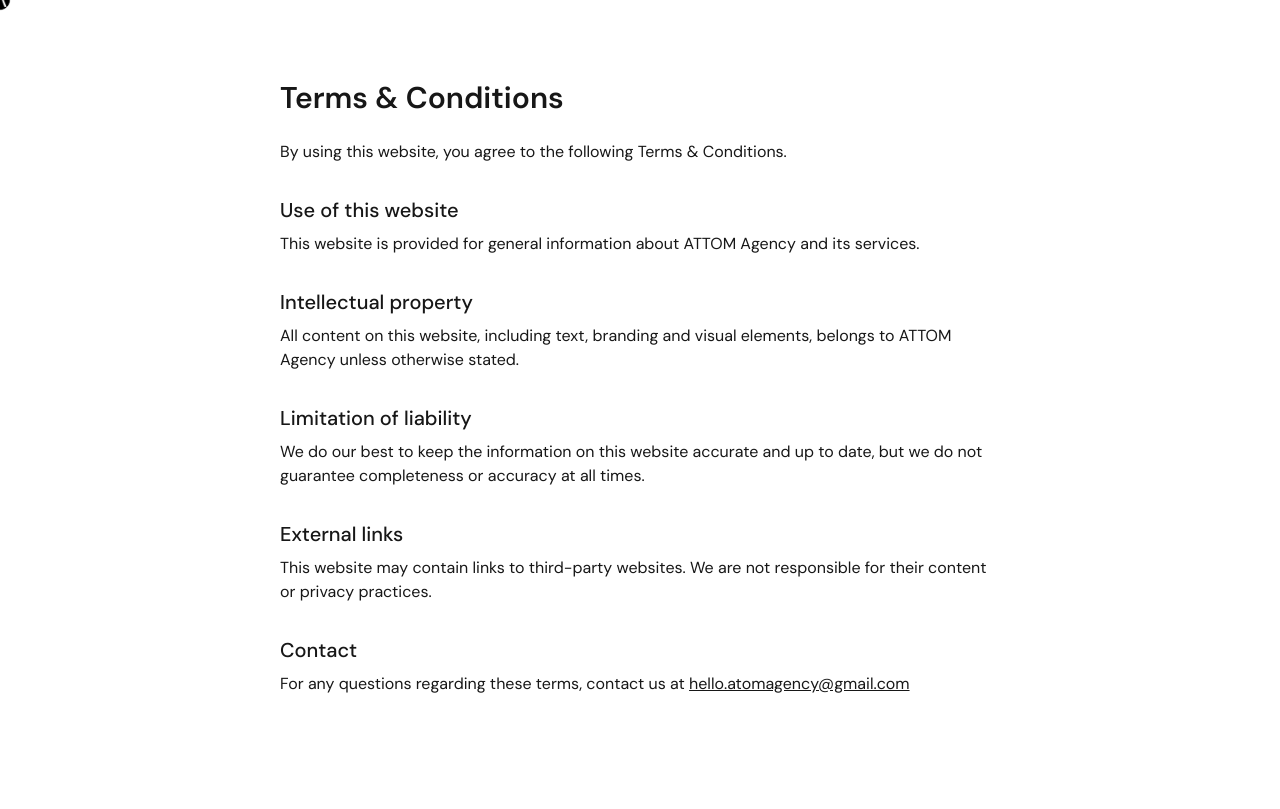
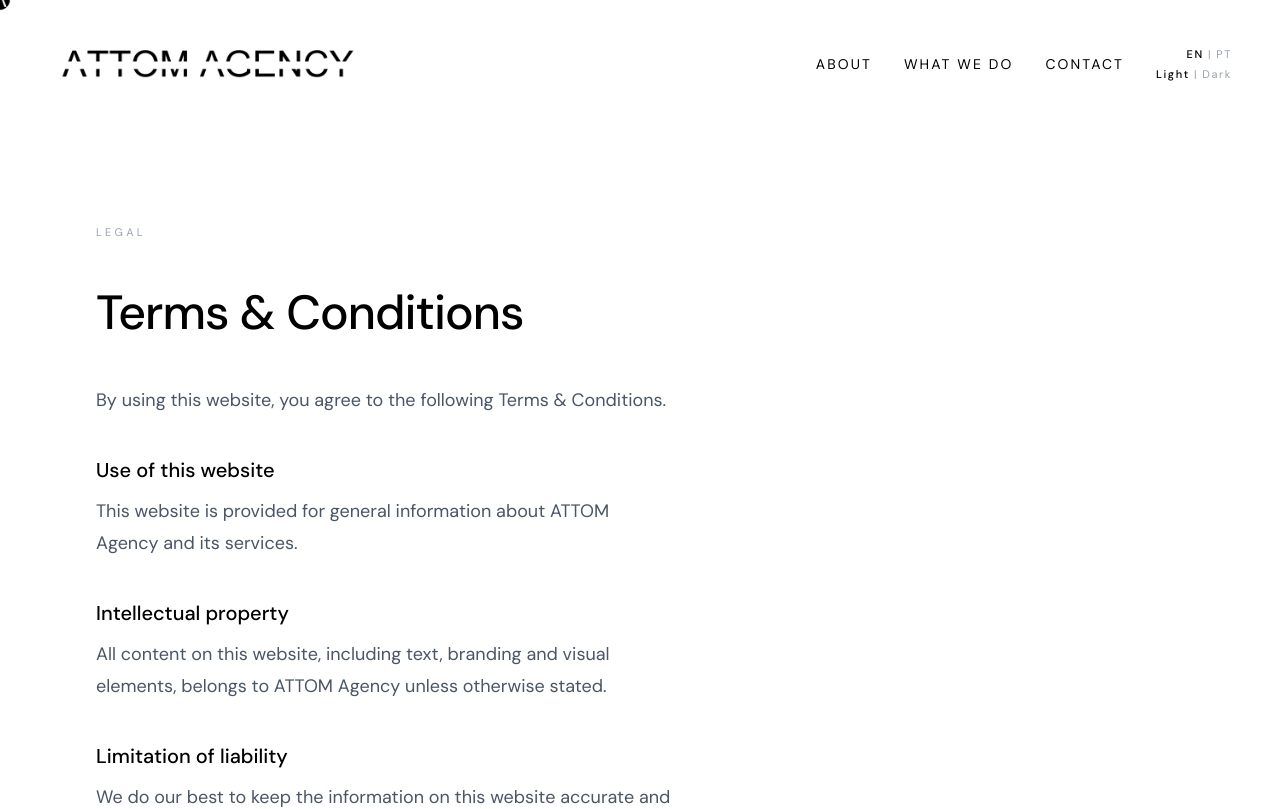
Before and after one commit to helloatomagency-arch/attom-website, a Next.js app: page /terms-and-conditions in a window 1280 px wide. Shown: the top 809 px of the page. Built offline with nearby package versions, Linux system fonts and the light colour scheme.

Commit message:
Header e Footer em todas as páginas legais, dark mode completo

```diff
--- a/app/cookie-policy/page.tsx
+++ b/app/cookie-policy/page.tsx
@@ -1,34 +1,51 @@
+"use client";
+
+import Header from "@/components/Header";
+import Footer from "@/components/Footer";
+import { useApp } from "@/contexts/AppContext";
+
 export default function CookiePolicy() {
+  const { theme } = useApp();
+  const d = theme === "dark";
+
   return (
-    <main className="max-w-3xl mx-auto px-6 py-20">
-      <h1 className="text-3xl font-semibold mb-6">Cookie Policy</h1>
+    <main className={`min-h-screen flex flex-col ${d ? "bg-black text-white" : "bg-white text-black"}`}>
+      <Header />
 
-      <p className="mb-4">
+      <section className="px-6 md:px-16 lg:px-24 pt-8 pb-32 max-w-3xl">
+        <p className="text-[11px] uppercase tracking-[0.3em] text-gray-400 mb-12">Cookie Policy</p>
+
+        <h1 className="text-4xl md:text-5xl font-medium tracking-[-0.02em] mb-12">Cookie Policy</h1>
+
+        <p className={`mb-8 text-lg leading-[1.75] ${d ? "text-gray-400" : "text-gray-600"}`}>
           This website uses cookies to improve your browsing experience and help us understand how the site is used.
         </p>
 
-      <h2 className="text-xl font-medium mt-8 mb-2">What are cookies?</h2>
-      <p className="mb-4">
+        <h2 className="text-xl font-medium mt-10 mb-3">What are cookies?</h2>
+        <p className={`mb-8 text-lg leading-[1.75] ${d ? "text-gray-400" : "text-gray-600"}`}>
           Cookies are small text files stored on your device when you visit a website.
         </p>
 
-      <h2 className="text-xl font-medium mt-8 mb-2">How we use cookies</h2>
-      <p className="mb-4">
+        <h2 className="text-xl font-medium mt-10 mb-3">How we use cookies</h2>
+        <p className={`mb-8 text-lg leading-[1.75] ${d ? "text-gray-400" : "text-gray-600"}`}>
           We may use cookies to remember preferences, improve performance and analyse website traffic.
         </p>
 
-      <h2 className="text-xl font-medium mt-8 mb-2">Your choices</h2>
-      <p className="mb-4">
+        <h2 className="text-xl font-medium mt-10 mb-3">Your choices</h2>
+        <p className={`mb-8 text-lg leading-[1.75] ${d ? "text-gray-400" : "text-gray-600"}`}>
           You can accept or reject non-essential cookies through the cookie banner shown on this website.
         </p>
 
-      <h2 className="text-xl font-medium mt-8 mb-2">Contact</h2>
-      <p>
+        <h2 className="text-xl font-medium mt-10 mb-3">Contact</h2>
+        <p className={`text-lg leading-[1.75] ${d ? "text-gray-400" : "text-gray-600"}`}>
           For any questions about cookies, contact us at{" "}
-        <a href="mailto:hello.atomagency@gmail.com" className="underline">
+          <a href="mailto:hello.atomagency@gmail.com" className={`underline underline-offset-4 ${d ? "hover:text-white" : "hover:text-black"} transition`}>
             hello.atomagency@gmail.com
           </a>
         </p>
+      </section>
+
+      <Footer />
     </main>
   );
 }
--- a/app/privacy-policy/page.tsx
+++ b/app/privacy-policy/page.tsx
@@ -1,39 +1,56 @@
+"use client";
+
+import Header from "@/components/Header";
+import Footer from "@/components/Footer";
+import { useApp } from "@/contexts/AppContext";
+
 export default function PrivacyPolicy() {
+  const { theme } = useApp();
+  const d = theme === "dark";
+
   return (
-    <main className="max-w-3xl mx-auto px-6 py-20">
-      <h1 className="text-3xl font-semibold mb-6">Privacy Policy</h1>
+    <main className={`min-h-screen flex flex-col ${d ? "bg-black text-white" : "bg-white text-black"}`}>
+      <Header />
 
-      <p className="mb-4">
+      <section className="px-6 md:px-16 lg:px-24 pt-8 pb-32 max-w-3xl">
+        <p className="text-[11px] uppercase tracking-[0.3em] text-gray-400 mb-12">Legal</p>
+
+        <h1 className="text-4xl md:text-5xl font-medium tracking-[-0.02em] mb-12">Privacy Policy</h1>
+
+        <p className={`mb-8 text-lg leading-[1.75] ${d ? "text-gray-400" : "text-gray-600"}`}>
           ATTOM Agency respects your privacy and is committed to protecting your personal data.
         </p>
 
-      <h2 className="text-xl font-medium mt-8 mb-2">Information we collect</h2>
-      <p className="mb-4">
+        <h2 className="text-xl font-medium mt-10 mb-3">Information we collect</h2>
+        <p className={`mb-8 text-lg leading-[1.75] ${d ? "text-gray-400" : "text-gray-600"}`}>
           We may collect your name, email address, company information and any details you provide through our contact forms.
         </p>
 
-      <h2 className="text-xl font-medium mt-8 mb-2">How we use your data</h2>
-      <p className="mb-4">
+        <h2 className="text-xl font-medium mt-10 mb-3">How we use your data</h2>
+        <p className={`mb-8 text-lg leading-[1.75] ${d ? "text-gray-400" : "text-gray-600"}`}>
           Your information is used to respond to inquiries, provide services, and improve our website.
         </p>
 
-      <h2 className="text-xl font-medium mt-8 mb-2">Data protection</h2>
-      <p className="mb-4">
+        <h2 className="text-xl font-medium mt-10 mb-3">Data protection</h2>
+        <p className={`mb-8 text-lg leading-[1.75] ${d ? "text-gray-400" : "text-gray-600"}`}>
           We implement appropriate security measures to protect your personal data.
         </p>
 
-      <h2 className="text-xl font-medium mt-8 mb-2">Your rights</h2>
-      <p className="mb-4">
+        <h2 className="text-xl font-medium mt-10 mb-3">Your rights</h2>
+        <p className={`mb-8 text-lg leading-[1.75] ${d ? "text-gray-400" : "text-gray-600"}`}>
           You have the right to access, correct or delete your personal data at any time.
         </p>
 
-      <h2 className="text-xl font-medium mt-8 mb-2">Contact</h2>
-      <p>
+        <h2 className="text-xl font-medium mt-10 mb-3">Contact</h2>
+        <p className={`text-lg leading-[1.75] ${d ? "text-gray-400" : "text-gray-600"}`}>
           For any privacy-related questions, contact us at{" "}
-        <a href="mailto:hello.atomagency@gmail.com" className="underline">
+          <a href="mailto:hello.atomagency@gmail.com" className={`underline underline-offset-4 ${d ? "hover:text-white" : "hover:text-black"} transition`}>
             hello.atomagency@gmail.com
           </a>
         </p>
+      </section>
+
+      <Footer />
     </main>
   );
 }
--- a/app/terms-and-conditions/page.tsx
+++ b/app/terms-and-conditions/page.tsx
@@ -1,39 +1,56 @@
+"use client";
+
+import Header from "@/components/Header";
+import Footer from "@/components/Footer";
+import { useApp } from "@/contexts/AppContext";
+
 export default function TermsAndConditions() {
+  const { theme } = useApp();
+  const d = theme === "dark";
+
   return (
-    <main className="max-w-3xl mx-auto px-6 py-20">
-      <h1 className="text-3xl font-semibold mb-6">Terms & Conditions</h1>
+    <main className={`min-h-screen flex flex-col ${d ? "bg-black text-white" : "bg-white text-black"}`}>
+      <Header />
 
-      <p className="mb-4">
+      <section className="px-6 md:px-16 lg:px-24 pt-8 pb-32 max-w-3xl">
+        <p className="text-[11px] uppercase tracking-[0.3em] text-gray-400 mb-12">Legal</p>
+
+        <h1 className="text-4xl md:text-5xl font-medium tracking-[-0.02em] mb-12">Terms & Conditions</h1>
+
+        <p className={`mb-8 text-lg leading-[1.75] ${d ? "text-gray-400" : "text-gray-600"}`}>
           By using this website, you agree to the following Terms & Conditions.
         </p>
 
-      <h2 className="text-xl font-medium mt-8 mb-2">Use of this website</h2>
-      <p className="mb-4">
+        <h2 className="text-xl font-medium mt-10 mb-3">Use of this website</h2>
+        <p className={`mb-8 text-lg leading-[1.75] ${d ? "text-gray-400" : "text-gray-600"}`}>
           This website is provided for general information about ATTOM Agency and its services.
         </p>
 
-      <h2 className="text-xl font-medium mt-8 mb-2">Intellectual property</h2>
-      <p className="mb-4">
+        <h2 className="text-xl font-medium mt-10 mb-3">Intellectual property</h2>
+        <p className={`mb-8 text-lg leading-[1.75] ${d ? "text-gray-400" : "text-gray-600"}`}>
           All content on this website, including text, branding and visual elements, belongs to ATTOM Agency unless otherwise stated.
         </p>
 
-      <h2 className="text-xl font-medium mt-8 mb-2">Limitation of liability</h2>
-      <p className="mb-4">
+        <h2 className="text-xl font-medium mt-10 mb-3">Limitation of liability</h2>
+        <p className={`mb-8 text-lg leading-[1.75] ${d ? "text-gray-400" : "text-gray-600"}`}>
           We do our best to keep the information on this website accurate and up to date, but we do not guarantee completeness or accuracy at all times.
         </p>
 
-      <h2 className="text-xl font-medium mt-8 mb-2">External links</h2>
-      <p className="mb-4">
+        <h2 className="text-xl font-medium mt-10 mb-3">External links</h2>
+        <p className={`mb-8 text-lg leading-[1.75] ${d ? "text-gray-400" : "text-gray-600"}`}>
           This website may contain links to third-party websites. We are not responsible for their content or privacy practices.
         </p>
 
-      <h2 className="text-xl font-medium mt-8 mb-2">Contact</h2>
-      <p>
+        <h2 className="text-xl font-medium mt-10 mb-3">Contact</h2>
+        <p className={`text-lg leading-[1.75] ${d ? "text-gray-400" : "text-gray-600"}`}>
           For any questions regarding these terms, contact us at{" "}
-        <a href="mailto:hello.atomagency@gmail.com" className="underline">
+          <a href="mailto:hello.atomagency@gmail.com" className={`underline underline-offset-4 ${d ? "hover:text-white" : "hover:text-black"} transition`}>
             hello.atomagency@gmail.com
           </a>
         </p>
+      </section>
+
+      <Footer />
     </main>
   );
 }
```
Lines whose indentation alone changed are shown as unchanged.
